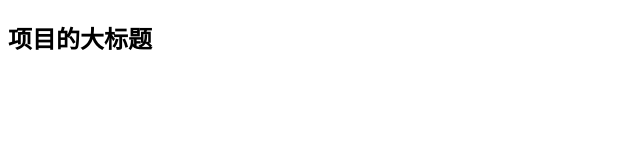
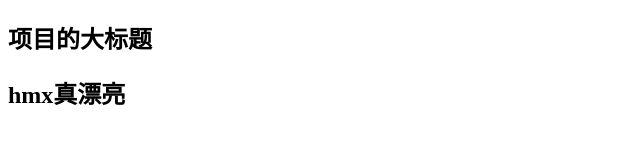
Before and after one commit to hmx-123/gitCourse, a plain HTML site: page index.html in a window 1280 px wide. Shown: the whole page, without its empty margins (0-640 px from the left). Drawn offline with Linux system fonts and the light colour scheme.

Commit message:
liuqiang_update

```diff
--- a/index.html
+++ b/index.html
@@ -8,5 +8,6 @@
 </head>
 <body>
     <h2>项目的大标题</h2>
+    <h2>hmx真漂亮</h2>
 </body>
 </html>
```
